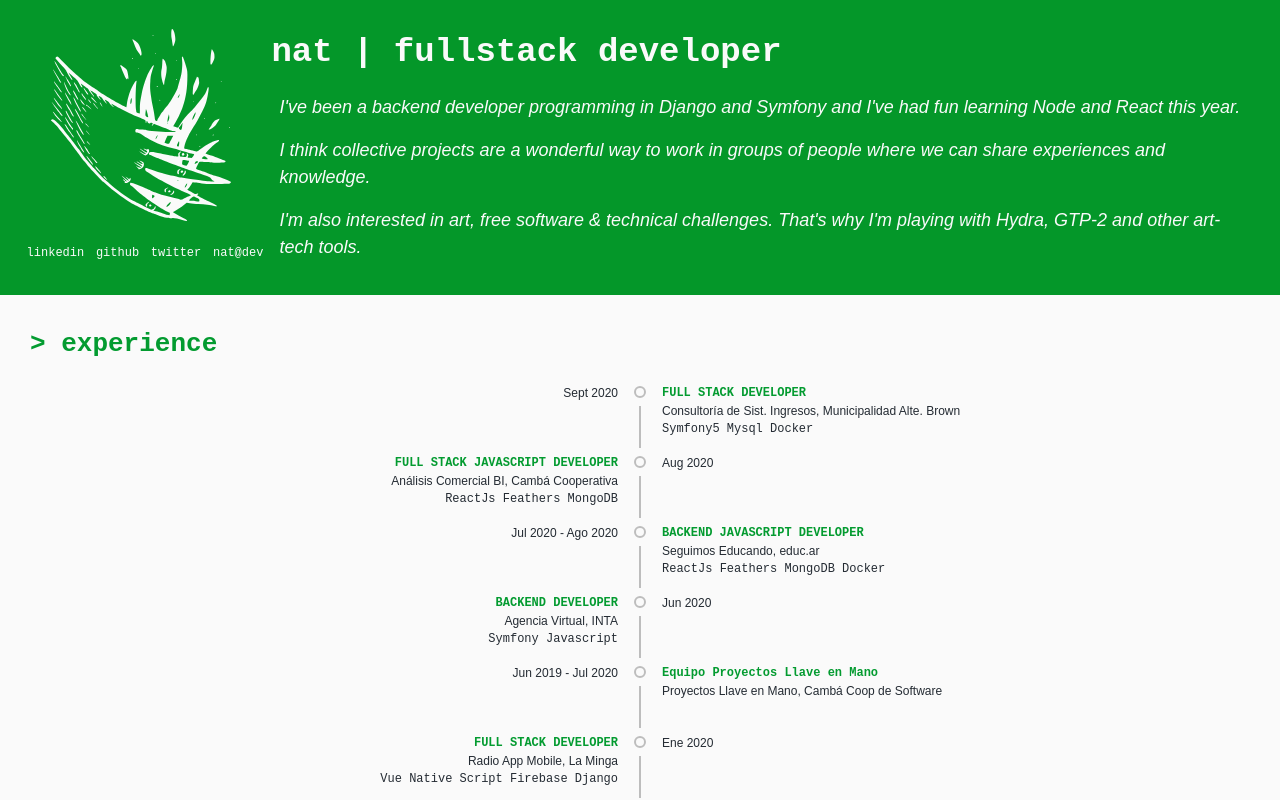
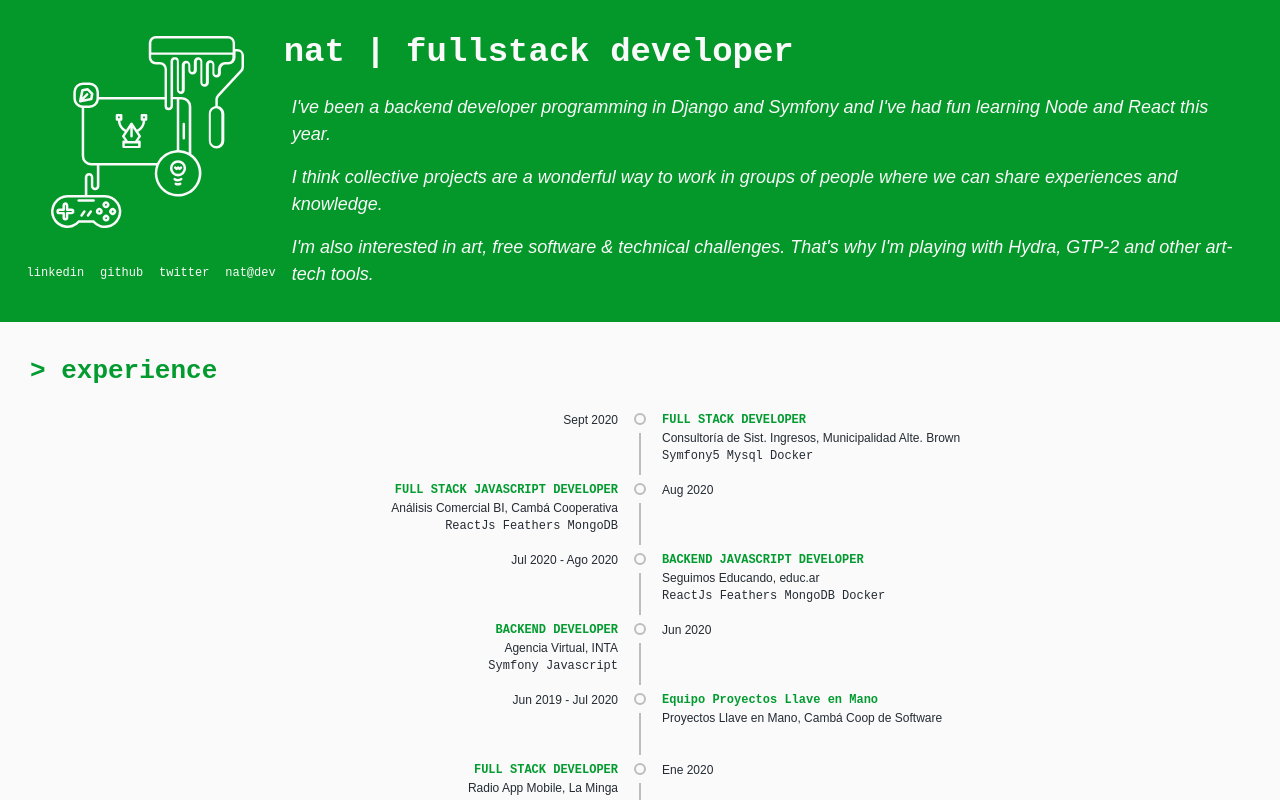
Before and after one commit to NataliaSuarez/NataliaSuarez.github.io, a React (Create React App) app: page / in a window 1280 px wide. Shown: the top 800 px of the page. Built offline with nearby package versions, Linux system fonts and the light colour scheme.

Commit message:
update logo

```diff
--- a/src/App.css
+++ b/src/App.css
@@ -23,7 +23,8 @@
 .header-contact-info {
   display: flex;
   flex-direction: row;
-  justify-content: center;
+  /* justify-content: center; */
+  justify-content: space-around;
 }
 
 .header-elem-box {
--- a/src/Header.js
+++ b/src/Header.js
@@ -1,12 +1,13 @@
 import React from 'react';
-import fire from './fire_white.svg';
+// import fire from './fire_white.svg';
+import creatividad from './desing/creatividad.svg';
 import './App.css';
 
 function Header() {
   return (
     <div className="App-header">
       <div className="header-contact-info">
-        <img src={fire} className="App-logo" alt="logo" />
+        <img src={creatividad} className="App-logo" alt="logo" />
         <div className="contact-list">
           <a
           className="App-link contact-list-item"
```
Also changed, not shown: src/desing/creatividad.svg.
